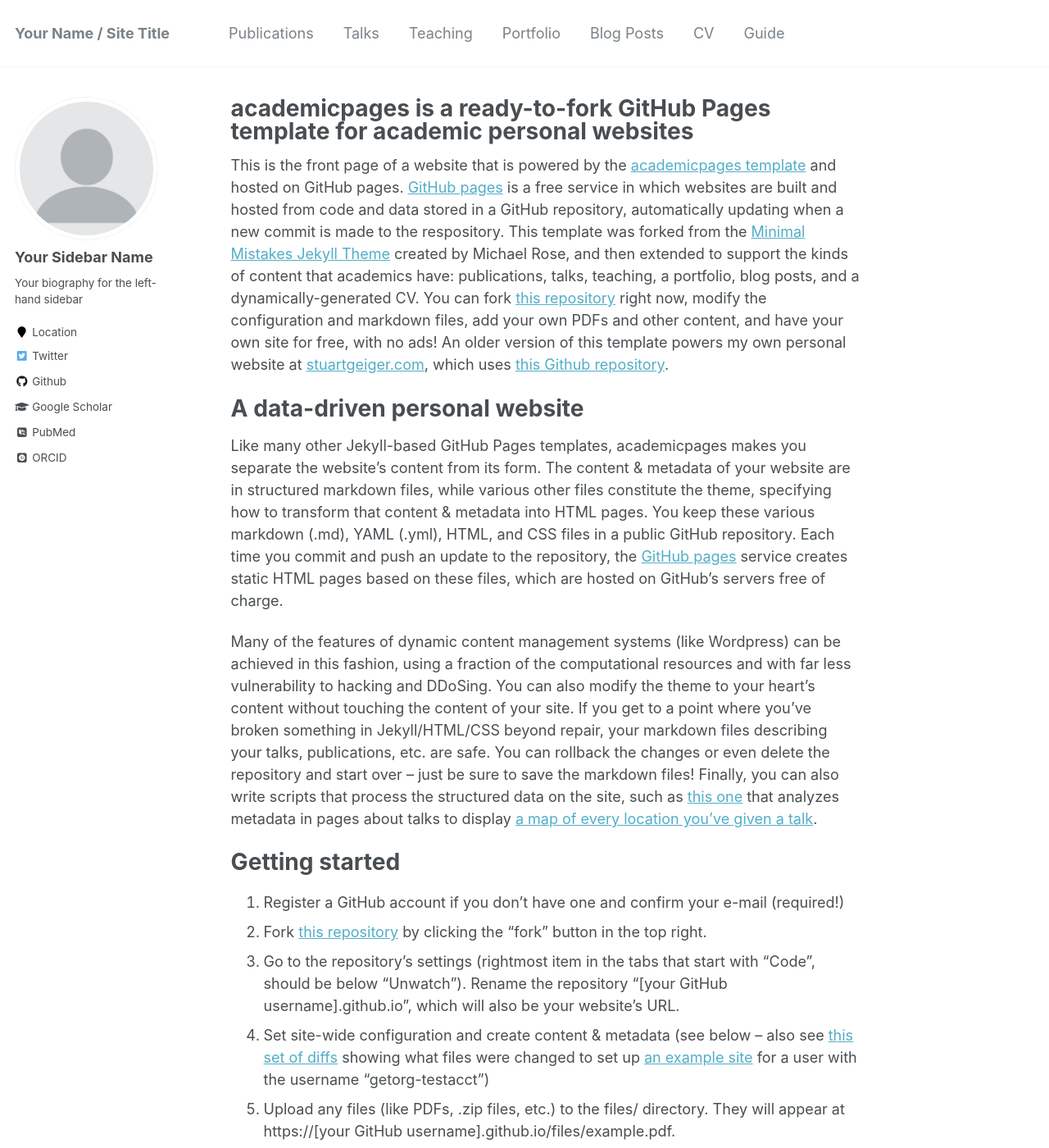
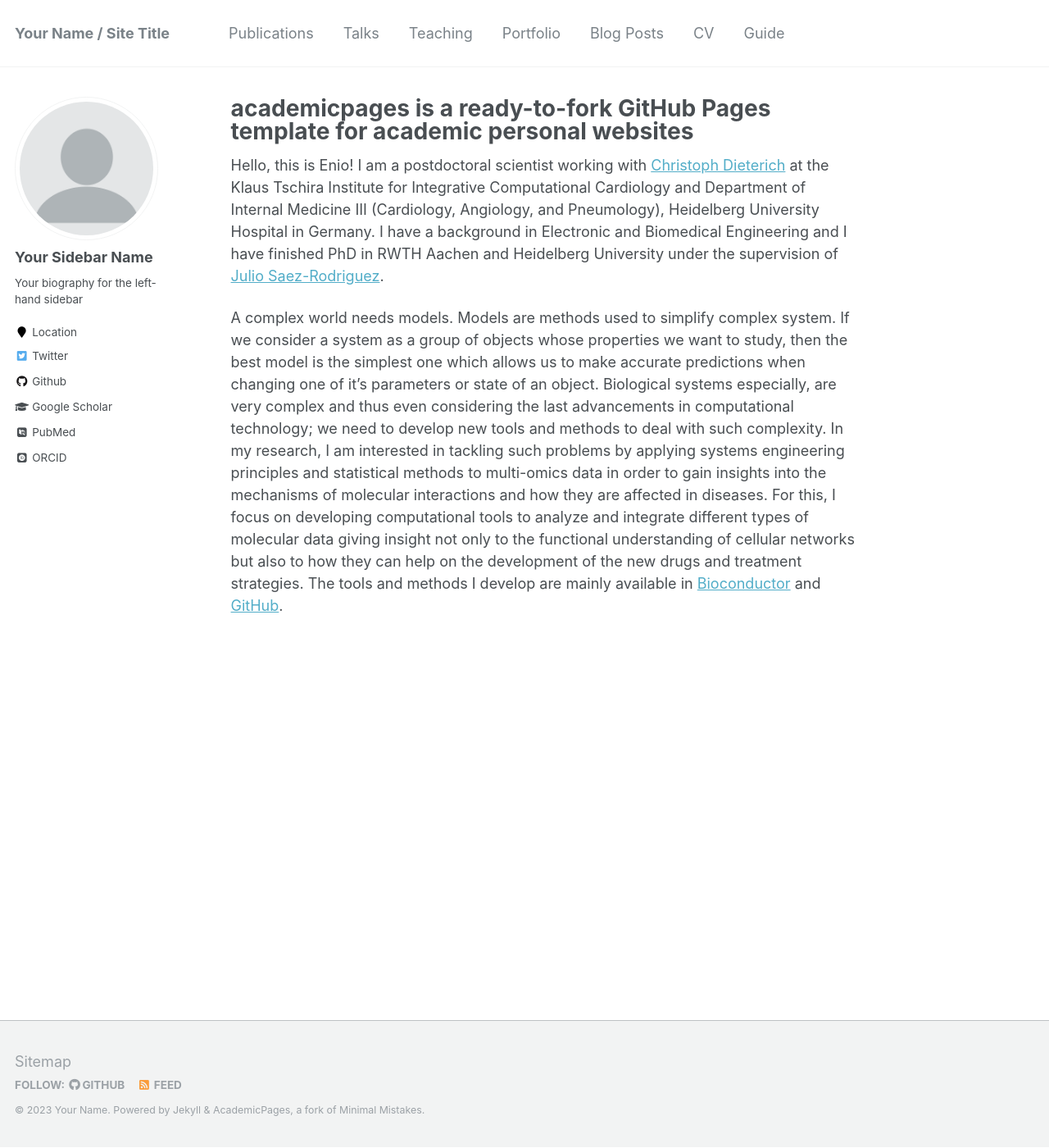
Before and after one commit to enio23/enio23.github.io, a Jekyll site: the page built from _pages/about.md, in a window 1280 px wide and 1400 px high. Shown: the whole window at 82% size. Built offline with Jekyll 4.4.1, drawn with Linux system fonts in a browser that asks for light colours; some web fonts are replaced; some of the changed text lies outside the part shown.

Commit message:
Update
Update

```diff
--- a/_pages/about.md
+++ b/_pages/about.md
@@ -8,43 +8,6 @@ redirect_from:
   - /about.html
 ---
 
-This is the front page of a website that is powered by the [academicpages template](https://github.com/academicpages/academicpages.github.io) and hosted on GitHub pages. [GitHub pages](https://pages.github.com) is a free service in which websites are built and hosted from code and data stored in a GitHub repository, automatically updating when a new commit is made to the respository. This template was forked from the [Minimal Mistakes Jekyll Theme](https://mmistakes.github.io/minimal-mistakes/) created by Michael Rose, and then extended to support the kinds of content that academics have: publications, talks, teaching, a portfolio, blog posts, and a dynamically-generated CV. You can fork [this repository](https://github.com/academicpages/academicpages.github.io) right now, modify the configuration and markdown files, add your own PDFs and other content, and have your own site for free, with no ads! An older version of this template powers my own personal website at [stuartgeiger.com](http://stuartgeiger.com), which uses [this Github repository](https://github.com/staeiou/staeiou.github.io).
+Hello, this is Enio! I am a postdoctoral scientist working with [Christoph Dieterich](https://www.klinikum.uni-heidelberg.de/en/zentrum-fuer-innere-medizin-medizin-klinik/innere-medizin-iii-kardiologie-angiologie-und-pneumologie/forschung/forschung/klaus-tschira-institut-fuer-computational-cardiology) at the Klaus Tschira Institute for Integrative Computational Cardiology and Department of Internal Medicine III (Cardiology, Angiology, and Pneumology), Heidelberg University Hospital in Germany. I have a background in Electronic and Biomedical Engineering and I have finished PhD in RWTH Aachen and Heidelberg University under the supervision of [Julio Saez-Rodriguez](https://saezlab.org/).
 
-A data-driven personal website
-======
-Like many other Jekyll-based GitHub Pages templates, academicpages makes you separate the website's content from its form. The content & metadata of your website are in structured markdown files, while various other files constitute the theme, specifying how to transform that content & metadata into HTML pages. You keep these various markdown (.md), YAML (.yml), HTML, and CSS files in a public GitHub repository. Each time you commit and push an update to the repository, the [GitHub pages](https://pages.github.com/) service creates static HTML pages based on these files, which are hosted on GitHub's servers free of charge.
-
-Many of the features of dynamic content management systems (like Wordpress) can be achieved in this fashion, using a fraction of the computational resources and with far less vulnerability to hacking and DDoSing. You can also modify the theme to your heart's content without touching the content of your site. If you get to a point where you've broken something in Jekyll/HTML/CSS beyond repair, your markdown files describing your talks, publications, etc. are safe. You can rollback the changes or even delete the repository and start over -- just be sure to save the markdown files! Finally, you can also write scripts that process the structured data on the site, such as [this one](https://github.com/academicpages/academicpages.github.io/blob/master/talkmap.ipynb) that analyzes metadata in pages about talks to display [a map of every location you've given a talk](https://academicpages.github.io/talkmap.html).
-
-Getting started
-======
-1. Register a GitHub account if you don't have one and confirm your e-mail (required!)
-1. Fork [this repository](https://github.com/academicpages/academicpages.github.io) by clicking the "fork" button in the top right.
-1. Go to the repository's settings (rightmost item in the tabs that start with "Code", should be below "Unwatch"). Rename the repository "[your GitHub username].github.io", which will also be your website's URL.
-1. Set site-wide configuration and create content & metadata (see below -- also see [this set of diffs](http://archive.is/3TPas) showing what files were changed to set up [an example site](https://getorg-testacct.github.io) for a user with the username "getorg-testacct")
-1. Upload any files (like PDFs, .zip files, etc.) to the files/ directory. They will appear at https://[your GitHub username].github.io/files/example.pdf.
-1. Check status by going to the repository settings, in the "GitHub pages" section
-
-Site-wide configuration
-------
-The main configuration file for the site is in the base directory in [_config.yml](https://github.com/academicpages/academicpages.github.io/blob/master/_config.yml), which defines the content in the sidebars and other site-wide features. You will need to replace the default variables with ones about yourself and your site's github repository. The configuration file for the top menu is in [_data/navigation.yml](https://github.com/academicpages/academicpages.github.io/blob/master/_data/navigation.yml). For example, if you don't have a portfolio or blog posts, you can remove those items from that navigation.yml file to remove them from the header.
-
-Create content & metadata
-------
-For site content, there is one markdown file for each type of content, which are stored in directories like _publications, _talks, _posts, _teaching, or _pages. For example, each talk is a markdown file in the [_talks directory](https://github.com/academicpages/academicpages.github.io/tree/master/_talks). At the top of each markdown file is structured data in YAML about the talk, which the theme will parse to do lots of cool stuff. The same structured data about a talk is used to generate the list of talks on the [Talks page](https://academicpages.github.io/talks), each [individual page](https://academicpages.github.io/talks/2012-03-01-talk-1) for specific talks, the talks section for the [CV page](https://academicpages.github.io/cv), and the [map of places you've given a talk](https://academicpages.github.io/talkmap.html) (if you run this [python file](https://github.com/academicpages/academicpages.github.io/blob/master/talkmap.py) or [Jupyter notebook](https://github.com/academicpages/academicpages.github.io/blob/master/talkmap.ipynb), which creates the HTML for the map based on the contents of the _talks directory).
-
-**Markdown generator**
-
-I have also created [a set of Jupyter notebooks](https://github.com/academicpages/academicpages.github.io/tree/master/markdown_generator
-) that converts a CSV containing structured data about talks or presentations into individual markdown files that will be properly formatted for the academicpages template. The sample CSVs in that directory are the ones I used to create my own personal website at stuartgeiger.com. My usual workflow is that I keep a spreadsheet of my publications and talks, then run the code in these notebooks to generate the markdown files, then commit and push them to the GitHub repository.
-
-How to edit your site's GitHub repository
-------
-Many people use a git client to create files on their local computer and then push them to GitHub's servers. If you are not familiar with git, you can directly edit these configuration and markdown files directly in the github.com interface. Navigate to a file (like [this one](https://github.com/academicpages/academicpages.github.io/blob/master/_talks/2012-03-01-talk-1.md) and click the pencil icon in the top right of the content preview (to the right of the "Raw | Blame | History" buttons). You can delete a file by clicking the trashcan icon to the right of the pencil icon. You can also create new files or upload files by navigating to a directory and clicking the "Create new file" or "Upload files" buttons.
-
-Example: editing a markdown file for a talk
-![Editing a markdown file for a talk](/images/editing-talk.png)
-
-For more info
-------
-More info about configuring academicpages can be found in [the guide](https://academicpages.github.io/markdown/). The [guides for the Minimal Mistakes theme](https://mmistakes.github.io/minimal-mistakes/docs/configuration/) (which this theme was forked from) might also be helpful.
+A complex world needs models. Models are methods used to simplify complex system. If we consider a system as a group of objects whose properties we want to study, then the best model is the simplest one which allows us to make accurate predictions when changing one of it’s parameters or state of an object. Biological systems especially, are very complex and thus even considering the last advancements in computational technology; we need to develop new tools and methods to deal with such complexity. In my research, I am interested in tackling such problems by applying systems engineering principles and statistical methods to multi-omics data in order to gain insights into the mechanisms of molecular interactions and how they are affected in diseases. For this, I focus on developing computational tools to analyze and integrate different types of molecular data giving insight not only to the functional understanding of cellular networks but also to how they can help on the development of the new drugs and treatment strategies. The tools and methods I develop are mainly available in [Bioconductor](https://www.bioconductor.org/) and [GitHub](https://github.com/).
```
